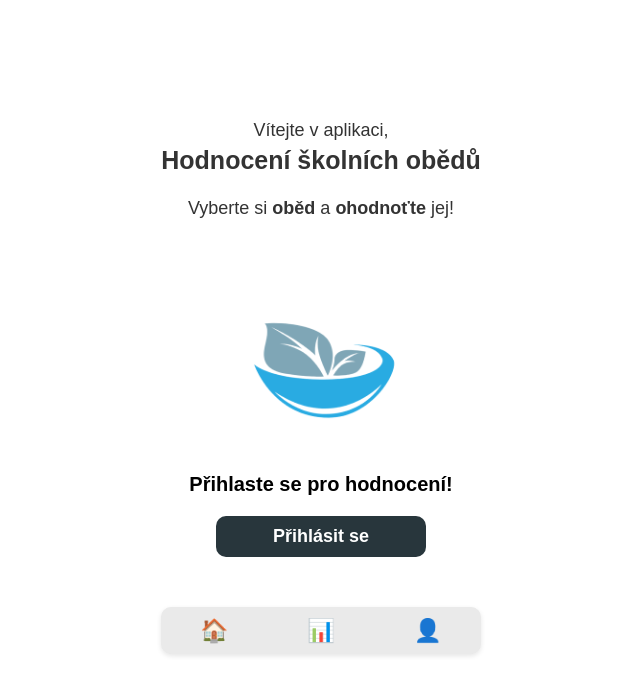
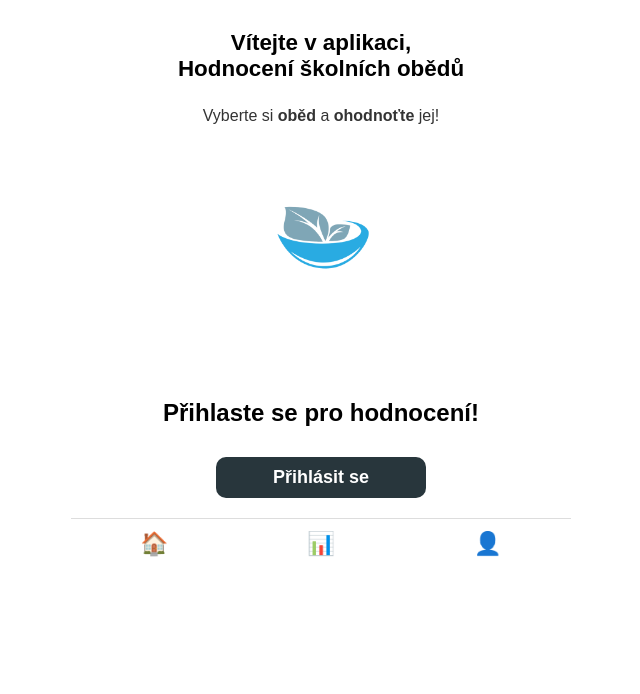
Before and after one commit to Thastertyn/hodnoceni-obedu, a React (Create React App) app in the folder frontend/: page / in a window 1280 px wide. Shown: the top 694 px of the page, without its empty margins (319-959 px from the left). Built offline with nearby package versions, Linux system fonts and the light colour scheme.

Commit message:
Landing Page redesign
title + changed the css in login form a little bit

```diff
--- a/frontend/src/components/LandingPage.jsx
+++ b/frontend/src/components/LandingPage.jsx
@@ -25,21 +25,30 @@ export default function LandingPage({ isLoggedIn, userCredentials, onLogout }) {
   const [error, setError] = useState(null);
   const [pastError, setPastError] = useState(null);
 
-  // NEW state for past lunches
+  // State holding the past lunches + rating info
+  // Each item is { lunch: {...}, rating: {...} or null }
   const [pastLunches, setPastLunches] = useState([]);
 
-  // Reference date for testing - use this instead of new Date() for consistency
-  const currentDate = new Date("2025-03-06");
+  // --- Logout modal handlers ---
+  const openLogoutModal = () => setShowLogoutModal(true);
+  const closeLogoutModal = () => setShowLogoutModal(false);
 
-  const openLogoutModal = () => {
-    setShowLogoutModal(true);
+  // --- Manual data refresh ---
+  const refreshData = () => {
+    fetchTodayMeal(true);
+    fetchPastLunches(true);
   };
 
-  const closeLogoutModal = () => {
-    setShowLogoutModal(false);
+  // --- Format date: "DD.MM.YYYY" ---
+  const formatDate = (dateString) => {
+    if (!dateString) return "";
+    const date = new Date(dateString);
+    return `${date.getDate().toString().padStart(2, '0')}.${(date.getMonth() + 1)
+      .toString()
+      .padStart(2, '0')}.${date.getFullYear()}`;
   };
 
-  // Helper function to check if cache is valid
+  // --- Check if cache is valid ---
   const isCacheValid = useCallback((cacheData, expirationMinutes) => {
     if (!cacheData || !cacheData.timestamp) return false;
 
@@ -48,31 +57,31 @@ export default function LandingPage({ isLoggedIn, userCredentials, onLogout }) {
     const diffMs = now - cachedTime;
     const diffMinutes = diffMs / (1000 * 60);
 
-    // Check if cache is still valid based on expiration time
     return diffMinutes < expirationMinutes;
   }, []);
 
-  // Helper to get current date string in YYYY-MM-DD format
+  // --- Get current date in YYYY-MM-DD format ---
   const getCurrentDateString = useCallback(() => {
-    return currentDate.toISOString().split('T')[0]; // Use reference date
+    return new Date().toISOString().split('T')[0];
   }, []);
 
-  // 1) Fetch today's lunch with caching
-  const fetchTodayMeal = useCallback(async (forceRefresh = false) => {
+  // --- 1) Fetch today's lunch (caching) ---
+  const fetchTodayMeal = useCallback(
+    async (forceRefresh = false) => {
       if (!userCredentials) return;
 
       const cacheKey = CACHE_CONFIG.todayMeal.getKey(userCredentials.username);
 
-    // Try to get from cache first if not forcing refresh
       if (!forceRefresh) {
         try {
           const cachedData = localStorage.getItem(cacheKey);
           if (cachedData) {
             const parsedCache = JSON.parse(cachedData);
 
-          // Check if cache is valid and matches current date
-          if (isCacheValid(parsedCache, CACHE_CONFIG.todayMeal.expirationMinutes) &&
-              parsedCache.date === getCurrentDateString()) {
+            if (
+              isCacheValid(parsedCache, CACHE_CONFIG.todayMeal.expirationMinutes) &&
+              parsedCache.date === getCurrentDateString()
+            ) {
               console.log("Using cached today's meal data");
               setTodayMeal(parsedCache.data);
               return;
@@ -80,11 +89,9 @@ export default function LandingPage({ isLoggedIn, userCredentials, onLogout }) {
           }
         } catch (err) {
           console.warn("Error reading from cache:", err);
-        // Continue to fetch fresh data
         }
       }
 
-    // If no valid cache or force refresh requested, fetch fresh data
       setLoading(true);
       setError(null);
 
@@ -106,9 +113,8 @@ export default function LandingPage({ isLoggedIn, userCredentials, onLogout }) {
         const data = await response.json();
         setTodayMeal(data);
 
-      // Save to cache with timestamp
         const cacheData = {
-        data: data,
+          data,
           timestamp: new Date().toISOString(),
           date: today
         };
@@ -120,22 +126,23 @@ export default function LandingPage({ isLoggedIn, userCredentials, onLogout }) {
       } finally {
         setLoading(false);
       }
-  }, [userCredentials, getCurrentDateString, isCacheValid]);
+    },
+    [userCredentials, getCurrentDateString, isCacheValid]
+  );
 
-  // 2) Fetch older lunches with caching
-  const fetchPastLunches = useCallback(async (forceRefresh = false) => {
+  // --- 2) Fetch older lunches + rating info (caching) ---
+  const fetchPastLunches = useCallback(
+    async (forceRefresh = false) => {
       if (!userCredentials) return;
 
       const cacheKey = CACHE_CONFIG.pastLunches.getKey(userCredentials.username);
 
-    // Try to get from cache first if not forcing refresh
       if (!forceRefresh) {
         try {
           const cachedData = localStorage.getItem(cacheKey);
           if (cachedData) {
             const parsedCache = JSON.parse(cachedData);
 
-          // Check if cache is valid
             if (isCacheValid(parsedCache, CACHE_CONFIG.pastLunches.expirationMinutes)) {
               console.log("Using cached past lunches data");
               setPastLunches(parsedCache.data);
@@ -144,15 +151,15 @@ export default function LandingPage({ isLoggedIn, userCredentials, onLogout }) {
           }
         } catch (err) {
           console.warn("Error reading from cache:", err);
-        // Continue to fetch fresh data
         }
       }
 
-    // If no valid cache or force refresh, fetch new data
       setPastLoading(true);
       setPastError(null);
 
       try {
+        // GET /lunch/rating returns an array of objects:
+        // [ { lunch: {...}, rating: {...} or null }, ... ]
         const response = await fetch("http://127.0.0.1:8000/lunch/rating", {
           method: "GET",
           headers: {
@@ -168,16 +175,13 @@ export default function LandingPage({ isLoggedIn, userCredentials, onLogout }) {
 
         const data = await response.json();
 
-      // Use the reference date (2025-03-10 in your original code)
-      const refDate = new Date("2025-03-10");
+        // Filter out lunches older than "today"
+        const refDate = new Date();
         refDate.setHours(0, 0, 0, 0);
 
         const olderLunches = data.filter(item => {
           const rawDate = item.lunch?.lunch_date;
-
-        if (!rawDate) {
-          return false;
-        }
+          if (!rawDate) return false;
 
           const lunchDate = new Date(rawDate);
           lunchDate.setHours(0, 0, 0, 0);
@@ -185,13 +189,17 @@ export default function LandingPage({ isLoggedIn, userCredentials, onLogout }) {
           return lunchDate < refDate;
         });
 
-      // Sort by date (newest first)
-      olderLunches.sort((a, b) => new Date(b.lunch.lunch_date) - new Date(a.lunch.lunch_date));
+        // Sort descending by date
+        olderLunches.sort(
+          (a, b) =>
+            new Date(b.lunch.lunch_date) - new Date(a.lunch.lunch_date)
+        );
 
+        // Keep the first 5
         const filteredLunches = olderLunches.slice(0, 5);
         setPastLunches(filteredLunches);
 
-      // Save to cache with timestamp
+        // Cache
         const cacheData = {
           data: filteredLunches,
           timestamp: new Date().toISOString()
@@ -204,55 +212,26 @@ export default function LandingPage({ isLoggedIn, userCredentials, onLogout }) {
       } finally {
         setPastLoading(false);
       }
-  }, [userCredentials, isCacheValid]);
+    },
+    [userCredentials, isCacheValid]
+  );
 
-  // Fetch data on component mount or when login state changes
+  // --- Fetch data on mount or login state change ---
   useEffect(() => {
     if (isLoggedIn && userCredentials) {
-      fetchTodayMeal(false); // Use cache if available
-      fetchPastLunches(false); // Use cache if available
+      fetchTodayMeal(false);
+      fetchPastLunches(false);
     }
   }, [isLoggedIn, userCredentials, fetchTodayMeal, fetchPastLunches]);
-
-  // Optional helper for displaying dates in "DD.MM.YYYY" (Czech format)
-  const formatDate = (dateString) => {
-    if (!dateString) {
-      return "Neznámé datum";
-    }
-    const date = new Date(dateString);
-    if (isNaN(date)) {
-      return "Neplatné datum";
-    }
-    return new Intl.DateTimeFormat('cs-CZ', {
-      day: '2-digit',
-      month: '2-digit',
-      year: 'numeric'
-    }).format(date);
-  };
-
-  // Function to manually refresh data
-  const refreshData = () => {
-    if (isLoggedIn && userCredentials) {
-      fetchTodayMeal(true); // Force refresh
-      fetchPastLunches(true); // Force refresh
-    }
-  };
 
   return (
     <div className="landing-page">
       {/* If user is NOT logged in, show original layout */}
       {!isLoggedIn && (
         <>
-          <div className="content">
           <header className="landing-header">
-              <p>
-                Vítejte v aplikaci,
-                <br />
-                <span>Hodnocení školních obědů</span>
-              </p>
-              <div className="sub-text">
+            <h1>Vítejte v aplikaci,<br/>Hodnocení školních obědů</h1>
             <p>Vyberte si <strong>oběd</strong> a <strong>ohodnoťte</strong> jej!</p>
-              </div>
           </header>
           <div className="logo-container">
             <img src={logo} alt="logo" className="logo" />
@@ -263,7 +242,6 @@ export default function LandingPage({ isLoggedIn, userCredentials, onLogout }) {
               Přihlásit se
             </button>
           </section>
-          </div>
         </>
       )}
 
@@ -271,7 +249,7 @@ export default function LandingPage({ isLoggedIn, userCredentials, onLogout }) {
       {isLoggedIn && (
         <>
           <div className="user-info">
-            <p>Přihlášen: {userCredentials?.username || 'SasaTurtle'}</p>
+            <p>Přihlášen: {userCredentials?.username}</p>
             <button className="refresh-button" onClick={refreshData} title="Obnovit data">
               🔄 Obnovit
             </button>
@@ -286,7 +264,9 @@ export default function LandingPage({ isLoggedIn, userCredentials, onLogout }) {
             {error && (
               <div className="error-container">
                 <p className="error-message">{error}</p>
-                <button onClick={() => fetchTodayMeal(true)} className="retry-button">Zkusit znovu</button>
+                <button onClick={() => fetchTodayMeal(true)} className="retry-button">
+                  Zkusit znovu
+                </button>
               </div>
             )}
             {!loading && !error && todayMeal && (
@@ -322,22 +302,48 @@ export default function LandingPage({ isLoggedIn, userCredentials, onLogout }) {
             {pastError && (
               <div className="error-container">
                 <p className="error-message">{pastError}</p>
-                <button onClick={() => fetchPastLunches(true)} className="retry-button">Zkusit znovu</button>
+                <button onClick={() => fetchPastLunches(true)} className="retry-button">
+                  Zkusit znovu
+                </button>
               </div>
             )}
             {!pastLoading && !pastError && pastLunches.length === 0 ? (
               <p>Žádné starší obědy nebyly nalezeny.</p>
             ) : (
-              pastLunches.map((meal, index) => (
-                <div className="meal-card" key={meal.lunch.lunch_id || index}>
-                  <span className="status">Neohodnoceno</span>
+              pastLunches.map((meal, index) => {
+                // meal is { lunch: {...}, rating: {...} or null }
+                const isRated = meal.rating !== null;
+
+                return (
+                  <div
+                    className="meal-card"
+                    key={meal.lunch.lunch_id || index}
+                    onClick={() => {
+                      // Only allow rating if not rated yet
+                      if (!isRated) {
+                        navigate('/rating', {
+                          state: {
+                            mealId: meal.lunch.lunch_id,
+                            date: meal.lunch.lunch_date,
+                          },
+                        });
+                      }
+                    }}
+                    style={{ cursor: isRated ? 'default' : 'pointer' }}
+                  >
+                    <span
+                      className="status"
+                      style={{ color: isRated ? 'green' : 'red' }}
+                    >
+                      {isRated ? 'Hodnoceno' : 'Nehodnoceno'}
+                    </span>
                     <p>
                       <strong>Oběd {meal.lunch.lunch_id}:</strong> {meal.lunch.first_option}
                     </p>
                     <small>{formatDate(meal.lunch.lunch_date)}</small>
-                  {/* You can add a Rate button if needed */}
                   </div>
-              ))
+                );
+              })
             )}
           </section>
         </>
--- a/frontend/src/components/LunchRatingForm.jsx
+++ b/frontend/src/components/LunchRatingForm.jsx
@@ -258,7 +258,7 @@ export default function LunchRatingForm({ lunchId, userCredentials }) {
       </button>
 
       <div className="user-info-display">
-        Přihlášen: {userCredentials?.username || 'SasaTurtle'}
+        Přihlášen: {userCredentials?.username}
       </div>
     </div>
   );
--- a/frontend/src/css/landing_page.css
+++ b/frontend/src/css/landing_page.css
@@ -1,4 +1,4 @@
-/* Celá stránka */
+/* Základní styl pro celou stránku */
 .landing-page {
     display: flex;
     flex-direction: column;
@@ -8,75 +8,88 @@
     margin: 0;
     font-family: 'Arial', sans-serif;
     background-color: #fff;
-  padding-bottom: 20px;
-}
-
-/* Hlavní obsah stránky */
-.landing-page .content {
-  display: flex;
-  flex-direction: column;
-  align-items: center;
-  justify-content: center;
-  flex-grow: 1;
-  text-align: center;
-  max-width: 350px;
-  width: 100%;
   }
 
   /* Horní uvítací text */
-.landing-page .landing-header {
+  .landing-header {
     text-align: center;
-  margin-top: 100px;
+    margin-top: 30px;
     margin-bottom: 20px;
-  width: 100%;
-  max-width: 350px;
   }
 
-.landing-page .landing-header p {
-  color: #333;
-  text-align: center;
-  max-width: 350px;
-  line-height: 1.4;
-  font-size: 18px;
+  .landing-header h1 {
+    font-size: 1.4rem;
+    margin: 0;
+    font-weight: bold;
   }
 
-.landing-page .landing-header p span {
-  font-weight: bold;
-  font-size: 25px;
-}
-
-.landing-page .landing-header .sub-text p {
-  font-size: 18px;
+  .landing-header p {
+    margin: 25px 0 0;
+    color: #333;
   }
 
   /* Kontejner pro logo */
-.landing-page .logo-container {
-  margin: 0;
+  .logo-container {
+    margin: 20px 0;
   }
 
-.landing-page .logo {
-  width: 230px;
+  .logo {
+    width: 120px;
     height: auto;
   }
 
+  /* Sekce "Dnešní oběd" */
+  .today-meal {
+    width: 90%;
+    max-width: 400px;
+    margin-bottom: auto; /* natlačí navigaci dolů */
+  }
+
+  .today-meal h2 {
+    font-size: 1.2rem;
+    color: #000;
+    margin-bottom: 10px;
+  }
+
+  /* Karta s obědem */
+  .meal-card {
+    background-color: #f5f5f5;
+    border-radius: 10px;
+    padding: 15px;
+    box-shadow: 0 2px 4px rgba(0,0,0,0.1);
+  }
+
+  .card-header {
+    display: flex;
+    justify-content: space-between;
+    margin-bottom: 8px;
+  }
+
+  .status {
+    color: #ff4f4f; /* červená pro "Neohodnoceno" */
+    font-weight: bold;
+  }
+
+  .date {
+    font-size: 0.9rem;
+    color: #777;
+  }
+
+  .meal-card p {
+    margin: 0;
+    color: #333;
+  }
+
   /* Sekce "Přihlaste se pro hodnocení" */
-.landing-page .login-prompt {
+  .login-prompt {
     display: flex;
     flex-direction: column;
     align-items: center;
     text-align: center;
-  margin-top: -30px;
-  margin-bottom: 50px; /* Přidána mezera pod login-prompt */
+    margin-top: 20px;
   }
 
-.landing-page .login-prompt h2 {
-  font-size: 20px;
-  margin-bottom: 10px;
-  margin-top: 10px;
-}
-
-/* Přihlašovací tlačítko */
-.landing-page .login-button-redir {
+  .login-button-redir {
     align-items: center;
     width: 100%;
     max-width: 210px;
@@ -92,20 +105,20 @@
   }
 
   /* Spodní navigační lišta */
-.landing-page .bottom-nav {
-  width: 80%;
-  max-width: 320px;
+  .bottom-nav {
+    width: 100%;
+    max-width: 500px;
     display: flex;
     justify-content: space-around;
     align-items: center;
-  background-color: #eaeaea;
-  border-radius: 10px;
-  box-shadow: 0 2px 5px rgba(0, 0, 0, 0.1);
-  margin-bottom: 150px;
+    background-color: #fff;
+    border-top: 1px solid #ddd;
+    padding: 10px 0;
+    margin-top: 20px;
   }
 
   /* Tlačítka ve spodní navigaci */
-.landing-page .bottom-nav button {
+  .bottom-nav button {
     background: none;
     border: none;
     cursor: pointer;
@@ -115,27 +128,24 @@
     display: flex;
     align-items: center;
     justify-content: center;
-  padding: 10px;
-  transition: color 0.3s ease-in-out;
   }
 
-/* Aktivní tlačítko */
-.landing-page .bottom-nav button.active {
-  color: #3498db;
-}
-
-/* Efekt při najetí myší */
-.landing-page .bottom-nav button:hover {
+  .bottom-nav button:hover {
     color: #000;
   }
 
-/* Responzivní úpravy */
-@media (max-width: 768px) {
-  .landing-page .landing-header {
-    width: 90%;
+.refresh-button {
+  background-color: transparent;
+  border: none;
+  color: #666;
+  cursor: pointer;
+  font-size: 0.9rem;
+  margin-top: 10px;
+  padding: 5px;
+  transition: transform 0.2s;
 }
 
-  .landing-page .bottom-nav {
-    width: 90%;
+.refresh-button:hover {
+  color: #3498db;
+  transform: rotate(45deg);
 }
-}
--- a/frontend/src/css/login_page.css
+++ b/frontend/src/css/login_page.css
@@ -1,4 +1,4 @@
-/* Kontejner zabírá celou výšku okna, ale pouze v rámci LoginPage */
+/* Kontejner zabírá celou výšku okna */
 .login-container {
   display: flex;
   height: 100vh;
@@ -6,8 +6,8 @@
   padding: 0;
 }
 
-/* Levá část (logo, text) pouze pro LoginPage */
-.login-container .left-section {
+/* Levá část (logo, text) */
+.left-section {
   flex: 1;
   background-color: #fff;
   display: flex;
@@ -16,24 +16,24 @@
   align-items: center;
 }
 
-.login-container .logo {
+.logo {
   width: 150px;
   margin-bottom: 20px;
 }
 
-.login-container .left-section p {
+.left-section p {
   color: #333;
   text-align: center;
   max-width: 310px;
   line-height: 1.4;
   font-size: 25px;
 }
-.login-container .left-section span {
+.left-section span {
   font-weight: bold;
 }
 
-/* Pravá část (přihlašovací formulář) pouze pro LoginPage */
-.login-container .right-section {
+/* Pravá část (formulář) */
+.right-section {
   flex: 1;
   background-color: #2f3b42;
   display: flex;
@@ -42,7 +42,7 @@
 }
 
 /* Přihlašovací formulář */
-.login-container .login-form {
+.login-form {
   background-color: transparent;
   padding: 40px;
   border-radius: 8px;
@@ -55,19 +55,19 @@
   align-items: center;
 }
 
-.login-container .login-form h2 {
+.login-form h2 {
   margin-bottom: 10px;
   text-align: center;
 }
 
-.login-container .login-form p {
+.login-form p {
   margin-bottom: 20px;
   font-size: 14px;
   text-align: center;
 }
 
-/* Vstupní pole (inputy) */
-.login-container .input-container {
+/* Inputy */
+.input-container {
   display: flex;
   align-items: center;
   background-color: #fff;
@@ -79,12 +79,12 @@
   max-width: 300px;
 }
 
-.login-container .input-container .icon {
+.input-container .icon {
   margin-right: 8px;
   color: #555;
 }
 
-.login-container .input-container input {
+.input-container input {
   border: none;
   outline: none;
   flex: 1;
@@ -92,8 +92,8 @@
   padding: 10px 0;
 }
 
-/* Tlačítko pro přihlášení */
-.login-container .login-button {
+/* Tlačítko */
+.login-button {
   width: 70%;
   max-width: 200px;
   padding: 10px;
@@ -107,19 +107,19 @@
   font-weight: bold;
 }
 
-.login-container .login-button:hover {
+.login-button:hover {
   background-color: #2287b3;
 }
 
 /* Responzivní styly */
 
-/* Verze pro tablety */
+/* Tablet verze */
 @media (max-width: 1024px) {
   .login-container {
       flex-direction: column;
   }
 
-  .login-container .left-section {
+  .left-section {
       display: flex;
       flex: 0;
       flex-direction: row;
@@ -129,13 +129,18 @@
       margin-top: 40px;
   }
 
-  .login-container .logo {
+  .logo {
       width: 100px;
       margin-bottom: 0;
       margin-right: 10px;
   }
 
-  .login-container .right-section {
+  .left-section h2 {
+      max-width: 100%;
+      text-align: left;
+  }
+
+  .right-section {
       background-color: #fff;
       flex: none;
       padding: 20px;
@@ -145,26 +150,26 @@
       margin-bottom: 40px;
   }
 
-  .login-container .login-form {
+  .login-form {
       color: #333;
       max-width: 400px;
   }
 
-  .login-container .login-form h2 {
+  .login-form h2 {
     font-size: 35px;
     margin-bottom: 20px;
-  }
+}
 
-  .login-container .login-form p {
+  .login-form p {
     font-size: 18px;
   }
 
-  .login-container .input-container {
+  .input-container {
       border: 2px solid black;
       margin: 10px;
   }
 
-  .login-container .login-button {
+  .login-button {
     width: 80%;
     max-width: 180px;
     margin-top: 25px;
@@ -178,7 +183,7 @@
       justify-content: center;
   }
 
-  .login-container .left-section {
+  .left-section {
       display: flex;
       justify-content: center;
       align-items: center;
@@ -189,11 +194,17 @@
       margin-top: 60px;
   }
 
-  .login-container .logo {
+  .logo {
       display: none;
   }
 
-  .login-container .right-section {
+  .left-section h2 {
+      text-align: center;
+      max-width: 90%;
+      font-size: 26px;
+  }
+
+  .right-section {
       background-color: #fff;
       width: 100%;
       display: flex;
@@ -202,10 +213,11 @@
       align-items: center;
       flex: 1;
       padding: 40px 0;
-      margin-bottom: 300px;
+      margin-bottom: 300px
+
   }
 
-  .login-container .login-form {
+  .login-form {
       color: #333;
       max-width: 90%;
       display: flex;
@@ -214,20 +226,20 @@
       align-items: center;
   }
 
-  .login-container .login-form h2 {
+  .login-form h2 {
       font-size: 35px;
   }
 
-  .login-container .login-form p {
+  .login-form p {
     font-size: 20px;
   }
 
-  .login-container .input-container {
+  .input-container {
     border: 2px solid black;
     margin: 10px;
   }
 
-  .login-container .login-button {
+  .login-button {
       width: 80%;
       max-width: 180px;
       margin-top: 25px;
```
Lines whose indentation alone changed are shown as unchanged.
